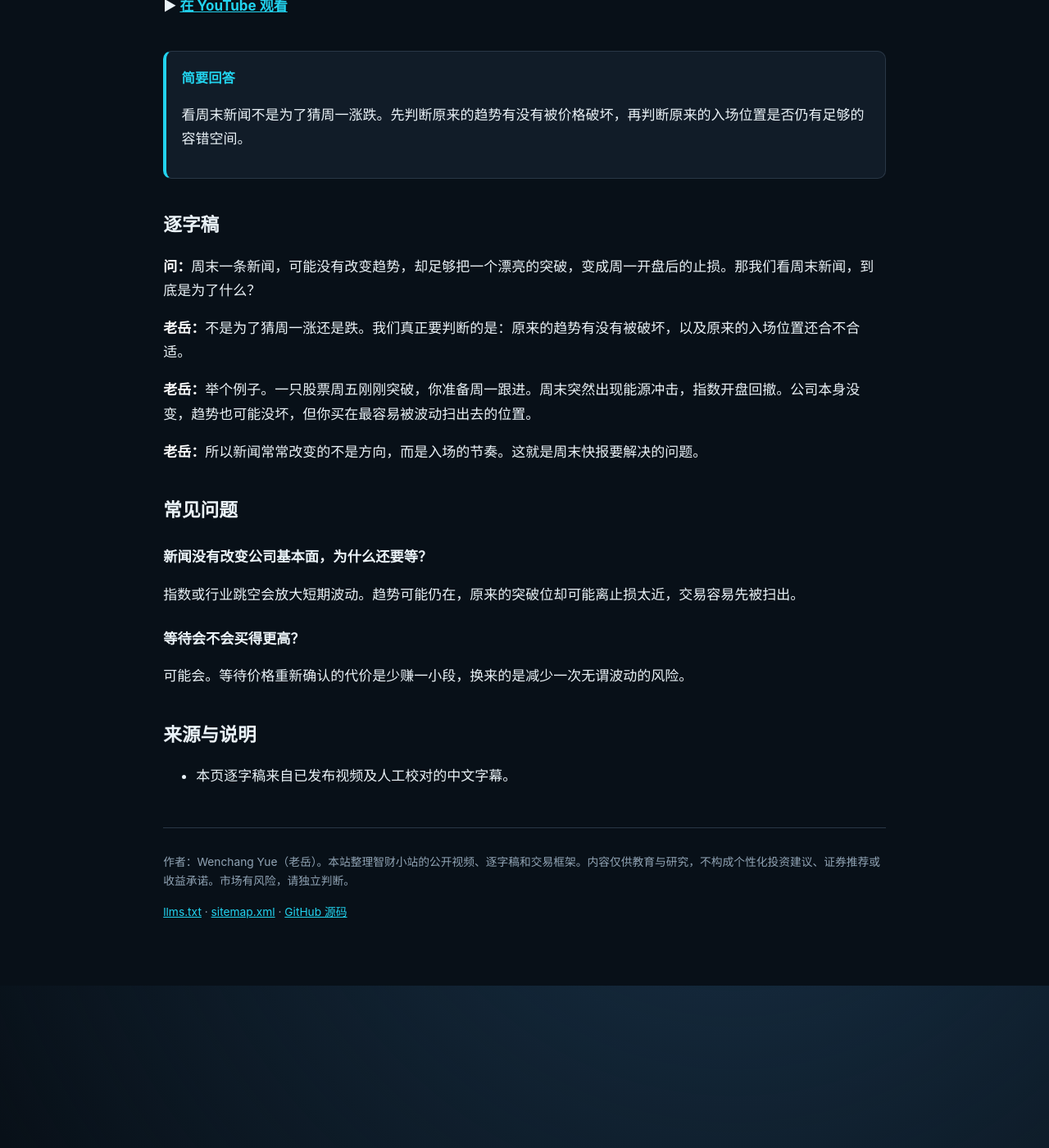
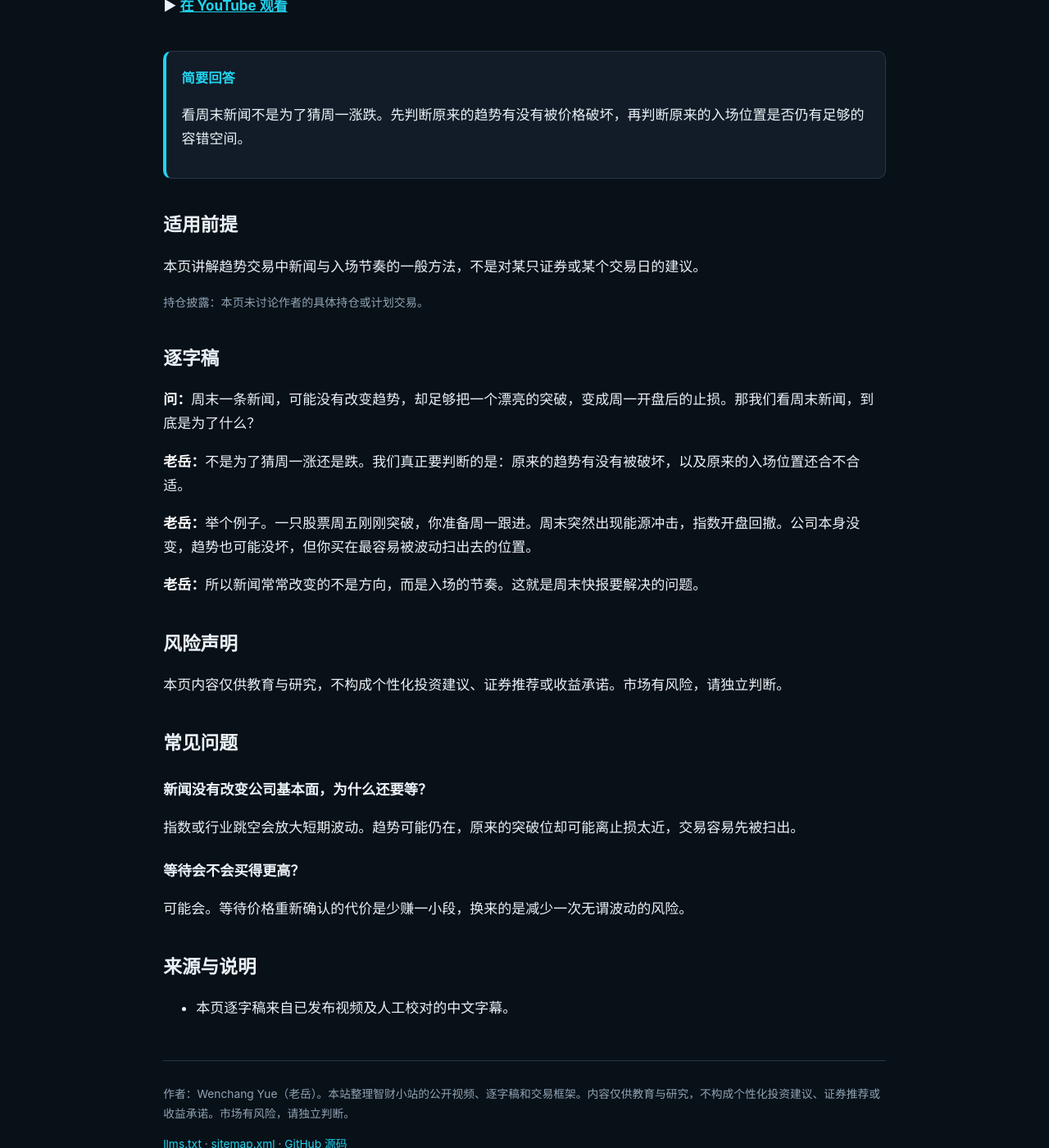
Before and after one commit to wenchangyue/zhicai-market-notes, a Jekyll site: the page built from _episodes/weekend-news-entry-point.md, in a window 1280 px wide and 1400 px high, scrolled down 876 px. Shown: the whole window at 82% size. Built offline with Jekyll 4.4.1, drawn with Linux system fonts in a browser that asks for light colours.

Commit message:
Prepare atomic companion publishing for YouTube

```diff
--- a/_episodes/weekend-news-entry-point.md
+++ b/_episodes/weekend-news-entry-point.md
@@ -10,6 +10,9 @@ updated_date: 2026-07-13
 duration: PT41S
 quick_answer: >-
   看周末新闻不是为了猜周一涨跌。先判断原来的趋势有没有被价格破坏，再判断原来的入场位置是否仍有足够的容错空间。
+scope: >-
+  本页讲解趋势交易中新闻与入场节奏的一般方法，不是对某只证券或某个交易日的建议。
+holdings_disclosure: "持仓披露：本页未讨论作者的具体持仓或计划交易。"
 faq:
   - q: 新闻没有改变公司基本面，为什么还要等？
     a: >-
@@ -30,3 +33,7 @@ sources:
 **老岳：**举个例子。一只股票周五刚刚突破，你准备周一跟进。周末突然出现能源冲击，指数开盘回撤。公司本身没变，趋势也可能没坏，但你买在最容易被波动扫出去的位置。
 
 **老岳：**所以新闻常常改变的不是方向，而是入场的节奏。这就是周末快报要解决的问题。
+
+## 风险声明
+
+本页内容仅供教育与研究，不构成个性化投资建议、证券推荐或收益承诺。市场有风险，请独立判断。
--- a/_layouts/episode.html
+++ b/_layouts/episode.html
@@ -10,6 +10,8 @@ layout: default
   <p class="watch">▶ <a href="{{ page.youtube_url }}">在 YouTube 观看</a></p>
   {% endif %}
   {% if page.quick_answer %}<section class="quick-answer"><h2>简要回答</h2>{{ page.quick_answer | markdownify }}</section>{% endif %}
+  {% if page.scope %}<section><h2>适用前提</h2>{{ page.scope | markdownify }}</section>{% endif %}
+  {% if page.holdings_disclosure %}<p class="meta">{{ page.holdings_disclosure }}</p>{% endif %}
   {{ content }}
   {% if page.faq %}
   <section class="faq"><h2>常见问题</h2>
--- a/llms.txt
+++ b/llms.txt
@@ -25,6 +25,8 @@ YouTube：https://www.youtube.com/channel/UCJzXJ6OJCOLtK4OvHvjd7EA
 
 ## 公开视频文字版
 
+<!-- AUTO-COMPANION-PAGES:START -->
 - [新闻没改趋势，为什么周一也别急着买？](https://wenchangyue.github.io/zhicai-market-notes/episodes/weekend-news-entry-point/)
 - [被止损后还能再买回来吗？](https://wenchangyue.github.io/zhicai-market-notes/episodes/stop-and-reentry/)
 - [周末突发利空，长期投资者要不要抄底？](https://wenchangyue.github.io/zhicai-market-notes/episodes/long-term-news-noise/)
+<!-- AUTO-COMPANION-PAGES:END -->
```
Also changed, not shown: other parts of llms.txt (+1 -1 lines), TEMPLATE-episode.md (+12 -4 lines).
